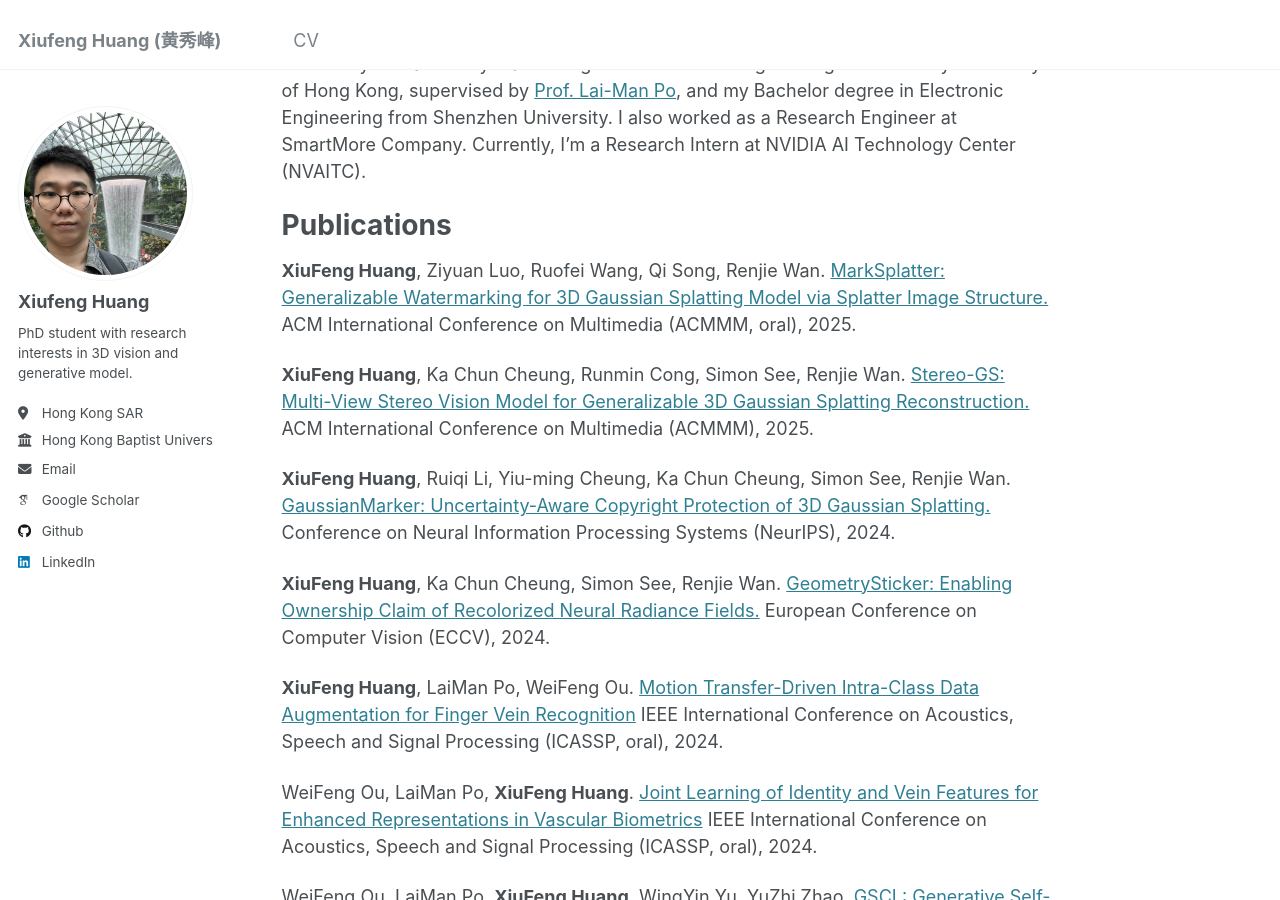
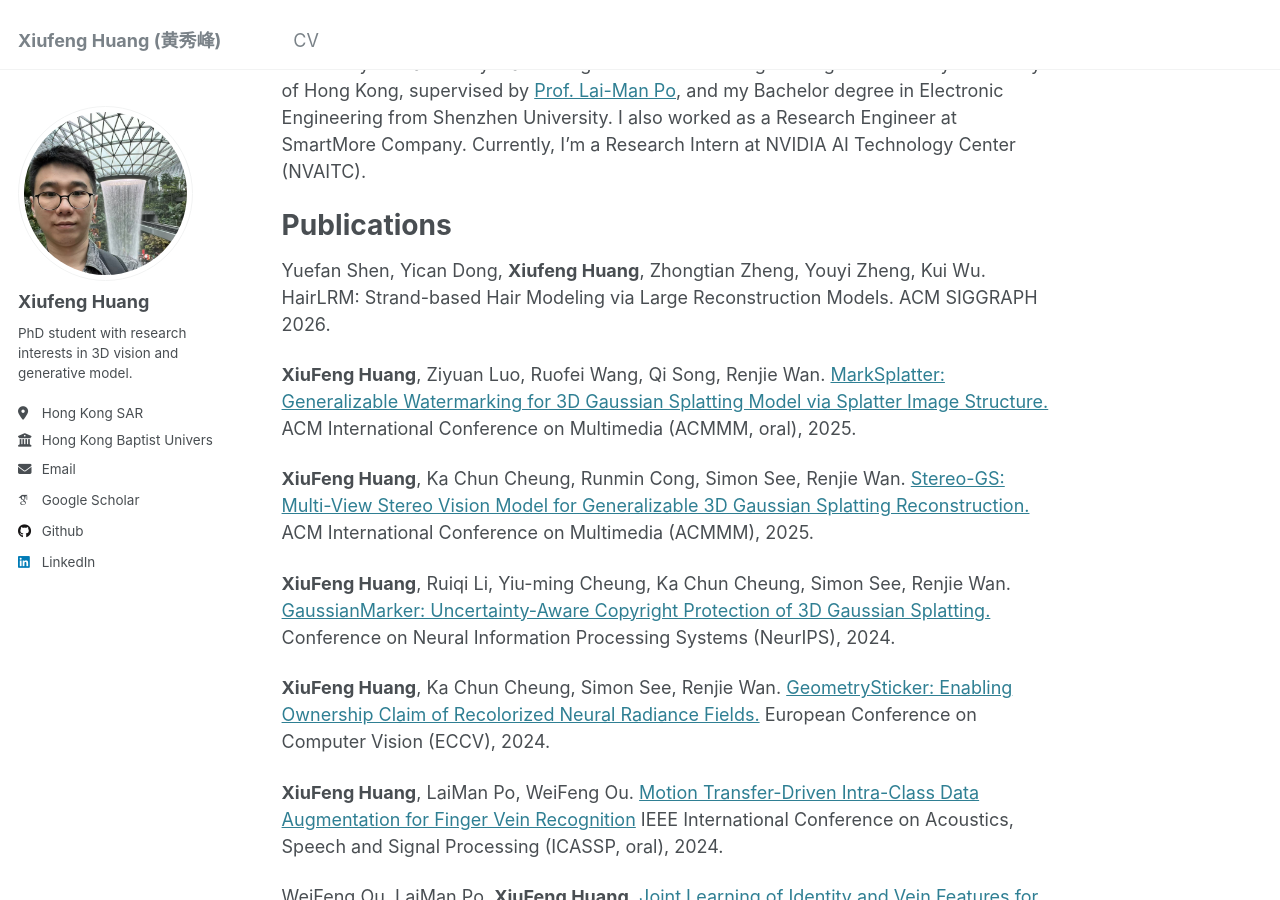
Before and after one commit to kevinhuangxf/kevinhuangxf.github.io, a Jekyll site: the page built from _pages/about.md, in a window 1280 px wide and 900 px high, scrolled down 475 px. Built offline with Jekyll 4.4.1, drawn with Linux system fonts in a browser that asks for light colours; some web fonts are replaced.

Commit message:
Add HairLRM publication

```diff
--- a/_pages/about.md
+++ b/_pages/about.md
@@ -28,6 +28,10 @@ Currently, I'm a Research Intern at NVIDIA AI Technology Center (NVAITC).
 Publications
 ======
 
+Yuefan Shen, Yican Dong, **Xiufeng Huang**, Zhongtian Zheng, Youyi Zheng, Kui Wu.
+HairLRM: Strand-based Hair Modeling via Large Reconstruction Models.
+ACM SIGGRAPH 2026.
+
 **XiuFeng Huang**, Ziyuan Luo, Ruofei Wang, Qi Song, Renjie Wan.
 [MarkSplatter: Generalizable Watermarking for 3D Gaussian Splatting Model via Splatter Image Structure.](kevinhuangxf.github.io)
 ACM International Conference on Multimedia (ACMMM, oral), 2025.
```
